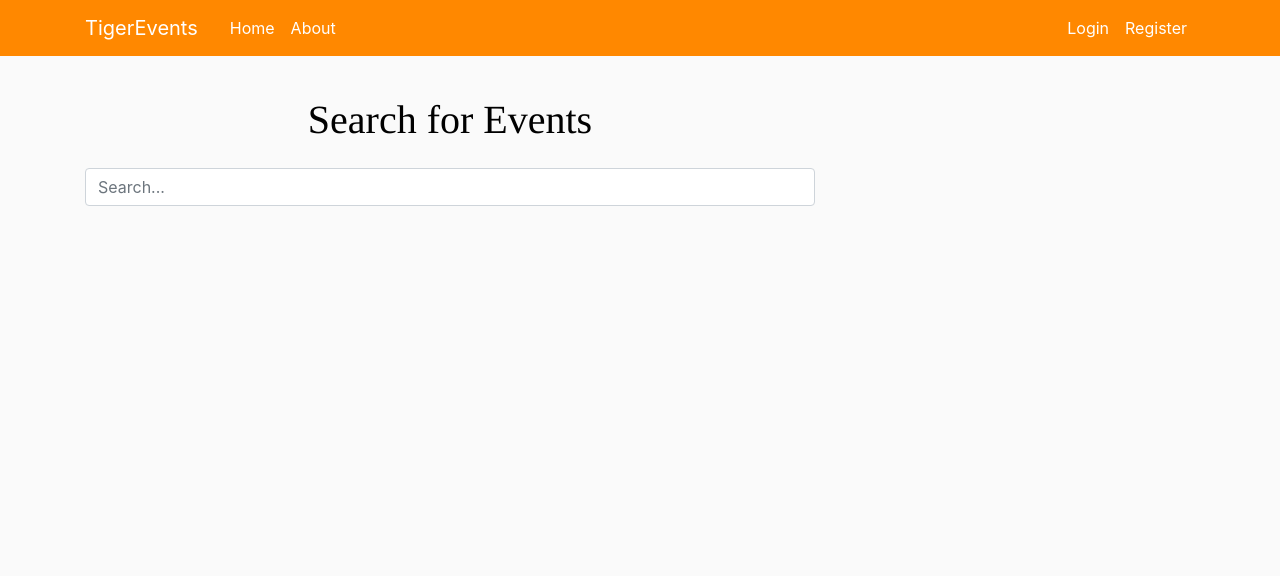
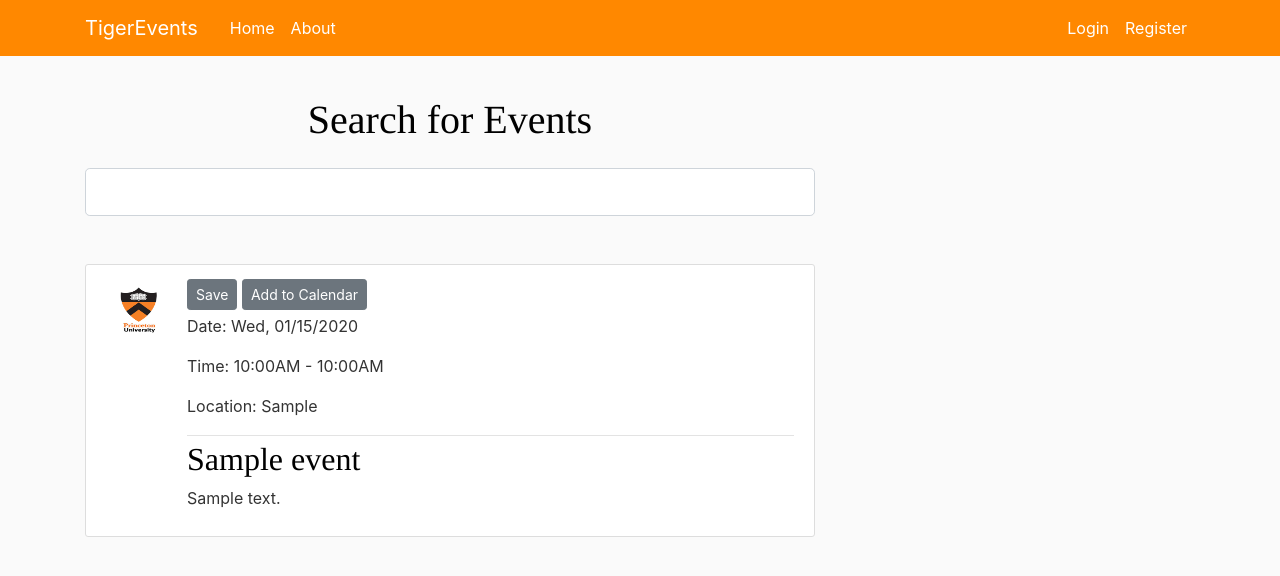
Before and after one commit to moinmir/Tiger-Events, a Flask app: template tigerevents/templates/search.html in a window 1280 px wide. Shown: the top 576 px of the page. Run offline with Flask 2, Linux system fonts and the light colour scheme; tables that the repository leaves empty hold one stand-in row (values such as "Sample post"); the template is opened without the code that fills it: values that come from a table or form of the project are taken from there, most other values are stand-ins (such as "Sample title", 1, 10 or a date in 2020); some libraries are stand-ins or nearby versions.

Commit message:
basic search working

```diff
--- /dev/null
+++ b/tigerevents/main/forms.py
@@ -0,0 +1,11 @@
+from flask_wtf import FlaskForm
+from flask_wtf.file import FileField, FileAllowed
+from wtforms import StringField, PasswordField, SubmitField, BooleanField, RadioField
+from wtforms.validators import DataRequired, Length, Email, EqualTo, ValidationError
+from flask_login import current_user
+from tigerevents.models import User
+
+class SearchForm(FlaskForm):
+
+    searchq = StringField("Search...")
+    submit = SubmitField("Search")
--- a/tigerevents/templates/home.html
+++ b/tigerevents/templates/home.html
@@ -18,8 +18,9 @@
 
 <div class="row mb-5">
     <div class="col">
-        <input type="text" class="form-control" placeholder="Search..." aria-label="Search"
-            aria-describedby="basic-addon1">
+        <form method="GET" action="{{ url_for('main.search') }}">
+            {{ form.searchq(class="form-control form-control-lg") }}
+        </form>
     </div>
 </div>
 
--- a/tigerevents/templates/search.html
+++ b/tigerevents/templates/search.html
@@ -9,10 +9,33 @@
 
 <div class = "row mb-5">
     <div class="col">
-        <input type="text" class="form-control" placeholder="Search..." aria-label="Search" aria-describedby="basic-addon1">
+        <form method="GET" action="">
+            {{ form.searchq(class="form-control form-control-lg") }}
+        </form>
     </div>
 </div>
 
-
+{% for event in events%}
+<article class="media content-section">
+    <img class="rounded-circle article-img" src="{{ url_for('static', filename='org_pics/default.jpg') }}" alt="">
+    <div class="media-body">
+        <div class="article-metadata">
+            <div>
+                <a class="btn btn-secondary btn-sm mt-1 mb-1"
+                    href="{{ url_for('events.save', event_id=event.id) }}">Save</a>
+                <a class="btn btn-secondary btn-sm mt-1 mb-1" href="{{ url_for('events.rsvp', event_id=event.id) }}">Add
+                    to Calendar</a>
+            </div>
+            <div>
+                <p>Date: {{event.start_date.strftime("%a, %m/%d/%Y")}}</p>
+                <p>Time: {{event.start_date.strftime("%I:%M%p")}} - {{event.end_date.strftime("%I:%M%p")}}</p>
+                <p>Location: {{event.location}}</p>
+            </div>
+        </div>
+        <h2><a class="article-title" href="{{ url_for('events.event', event_id=event.id)}}">{{ event.title }}</a></h2>
+        <p class="article-content">{{ event.description }}</p>
+    </div>
+</article>
+{% endfor %}
 
 {% endblock content %}
```
Also changed, not shown: tigerevents/__init__.py (+10 -9 lines), tigerevents/main/routes.py (+12 -4 lines).
